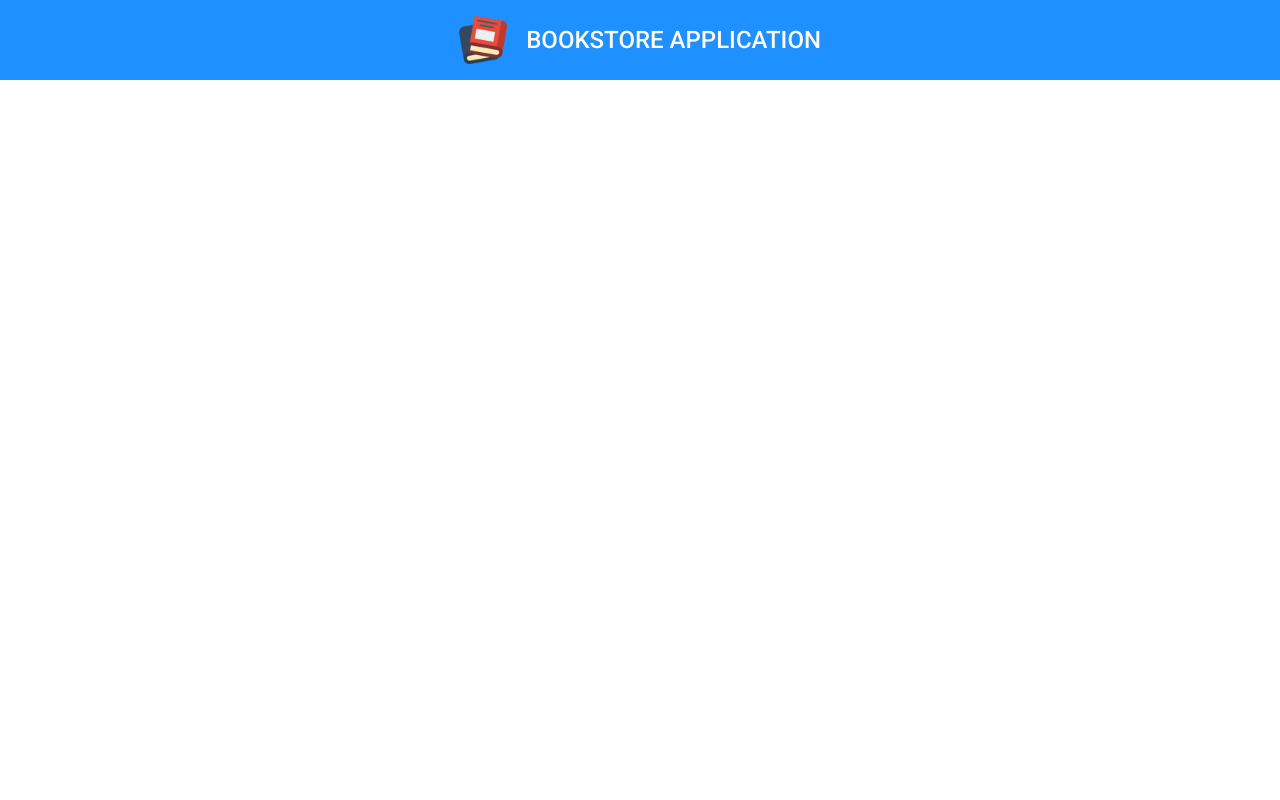
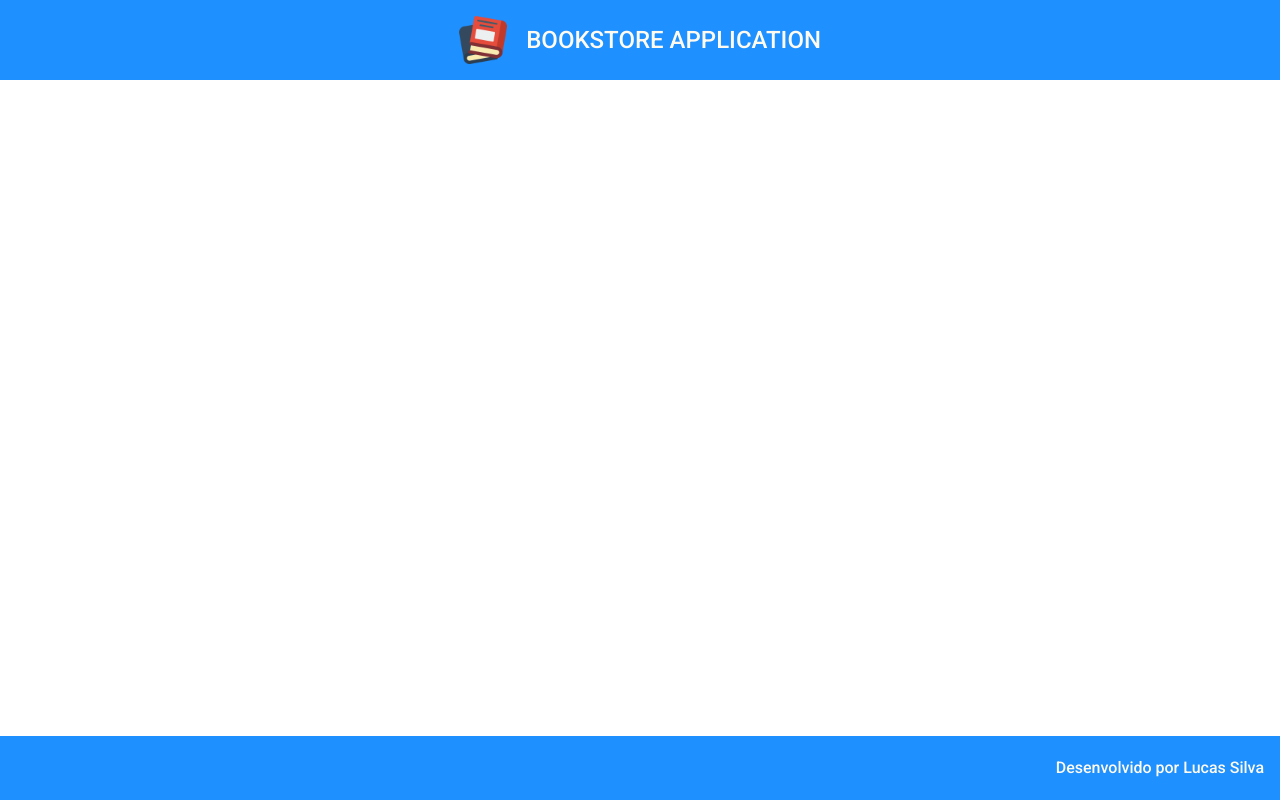
Before and after one commit to ldslucas23/bookstoreapp-front, an Angular app: page / in a window 1280 px wide. Built offline with nearby package versions, Linux system fonts and the light colour scheme.

Commit message:
Implementando o componente FOOTER

```diff
--- a/src/app/app.component.html
+++ b/src/app/app.component.html
@@ -1 +1,2 @@
 <app-header></app-header>
+<app-footer></app-footer>
--- a/src/app/app.module.ts
+++ b/src/app/app.module.ts
@@ -6,12 +6,14 @@
 import { BrowserAnimationsModule } from '@angular/platform-browser/animations';
 import { HeaderComponent } from './components/template/header/header.component';
 import {MatToolbarModule} from '@angular/material/toolbar';
+import { FooterComponent } from './components/template/footer/footer.component';
 
 
 @NgModule({
   declarations: [
     AppComponent,
-    HeaderComponent
+    HeaderComponent,
+    FooterComponent
   ],
   imports: [
     BrowserModule,
--- /dev/null
+++ b/src/app/components/template/footer/footer.component.css
@@ -0,0 +1,8 @@
+.footer{
+    position: fixed;
+    bottom: 0;
+    justify-content: flex-end;
+    background-color: dodgerblue;
+    font-size: 1rem;
+    color: floralwhite;
+}
--- /dev/null
+++ b/src/app/components/template/footer/footer.component.html
@@ -0,0 +1,5 @@
+<mat-toolbar class="footer">
+    <span>
+        Desenvolvido por Lucas Silva
+    </span>
+</mat-toolbar>
--- /dev/null
+++ b/src/app/components/template/footer/footer.component.ts
@@ -0,0 +1,15 @@
+import { Component, OnInit } from '@angular/core';
+
+@Component({
+  selector: 'app-footer',
+  templateUrl: './footer.component.html',
+  styleUrls: ['./footer.component.css']
+})
+export class FooterComponent implements OnInit {
+
+  constructor() { }
+
+  ngOnInit(): void {
+  }
+
+}
```
